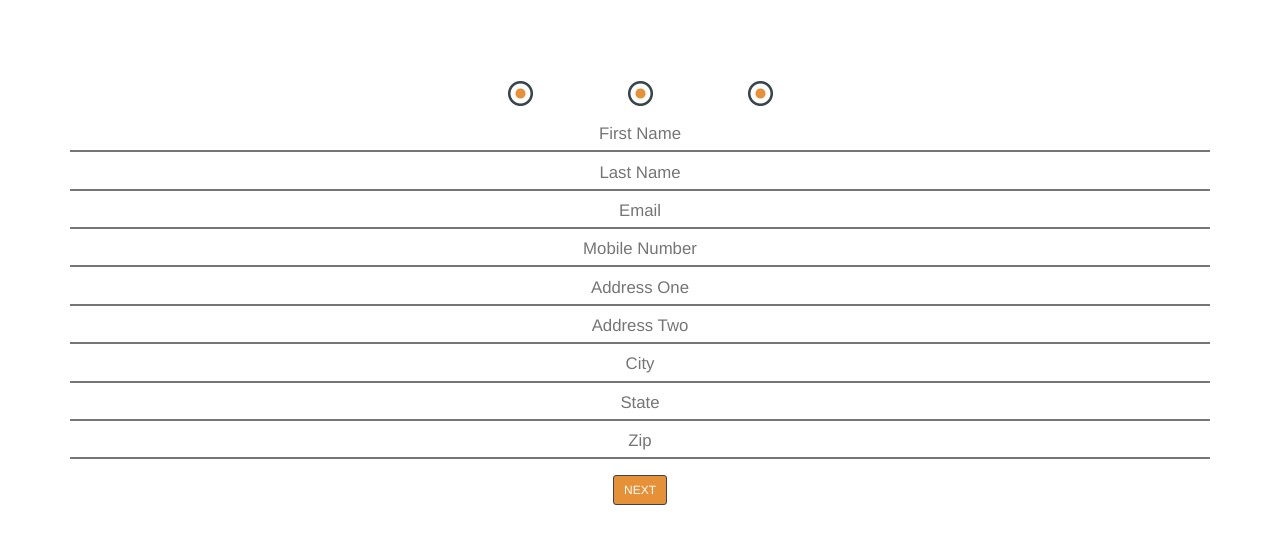
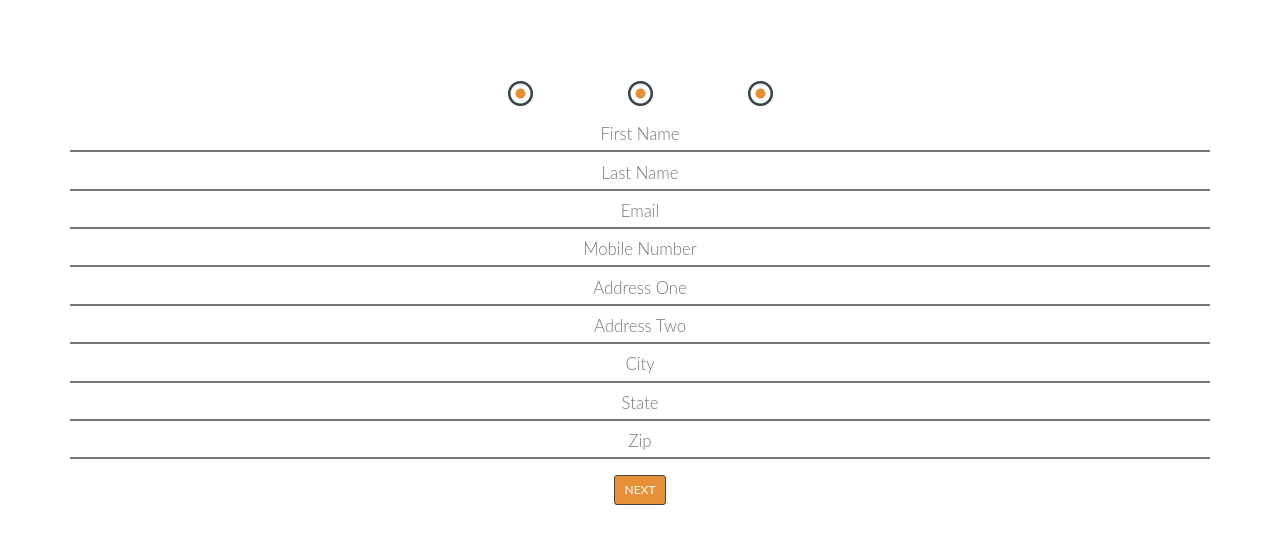
Before and after one commit to sullyintheseat/rideshare-web, a website: page wwwroot/index.html in a window 1280 px wide. Drawn offline with nearby package versions, Linux system fonts and the light colour scheme; files that its build step writes are made by us from their sources; the site is published under a folder, as on GitHub Pages, so addresses that start at the root find nothing.

Commit message:
path corrections for cdn

```diff
--- a/index.js
+++ b/index.js
@@ -79,7 +79,7 @@ app.use(express.static('app', options));
 
 app.use('/', express.static(__dirname + '/wwwroot/', options) );
 
-app.use('/cdn', express.static(__dirname + '/cdn/') );
+app.use('/cdn', express.static(__dirname + '/cdn') );
 
 
 const PORT = process.env.PORT || aport;
--- a/wwwroot/index.html
+++ b/wwwroot/index.html
@@ -4,7 +4,7 @@
     <link rel="stylesheet" href="https://maxcdn.bootstrapcdn.com/bootstrap/3.3.7/css/bootstrap.min.css">
     <script src="https://ajax.googleapis.com/ajax/libs/jquery/3.3.1/jquery.min.js"></script>
     <script src="https://maxcdn.bootstrapcdn.com/bootstrap/3.3.7/js/bootstrap.min.js"></script>
-    <link rel="stylesheet" href="/cdn/libs/css/custom.css">
+    <link rel="stylesheet" href="cdn/style/custom.css">
     <style>
       input {
         text-align: center;
```
